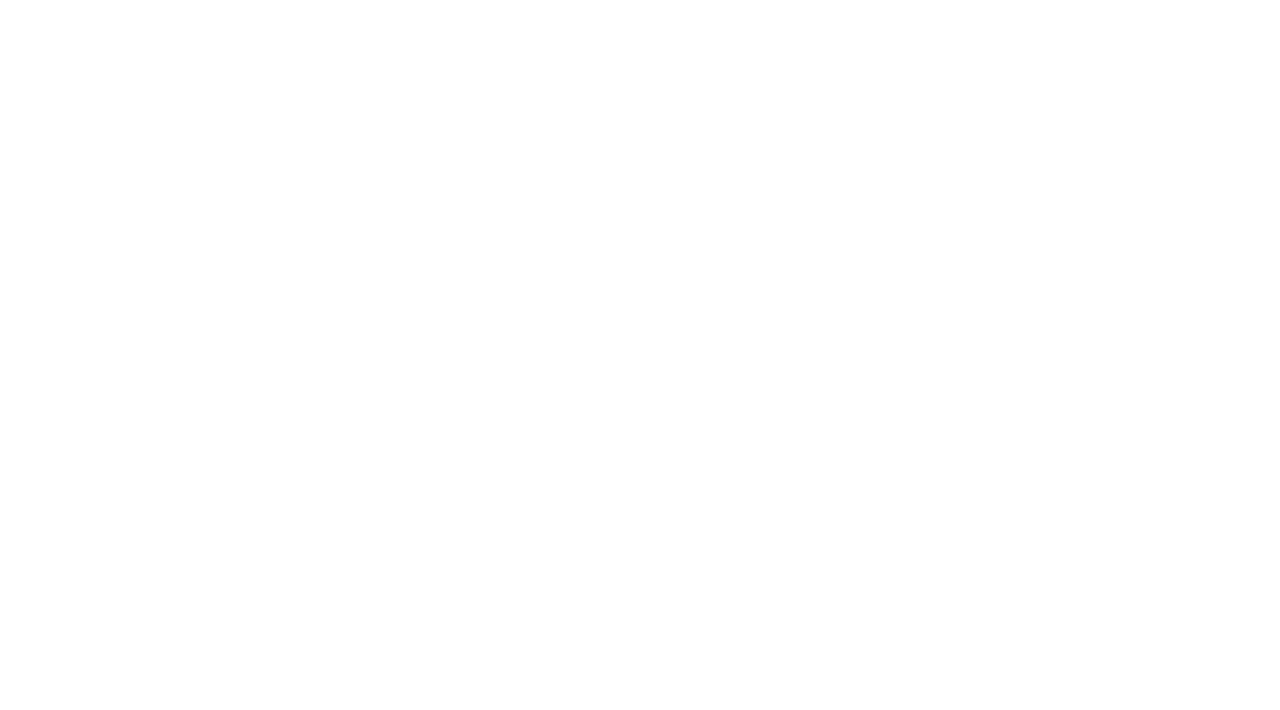
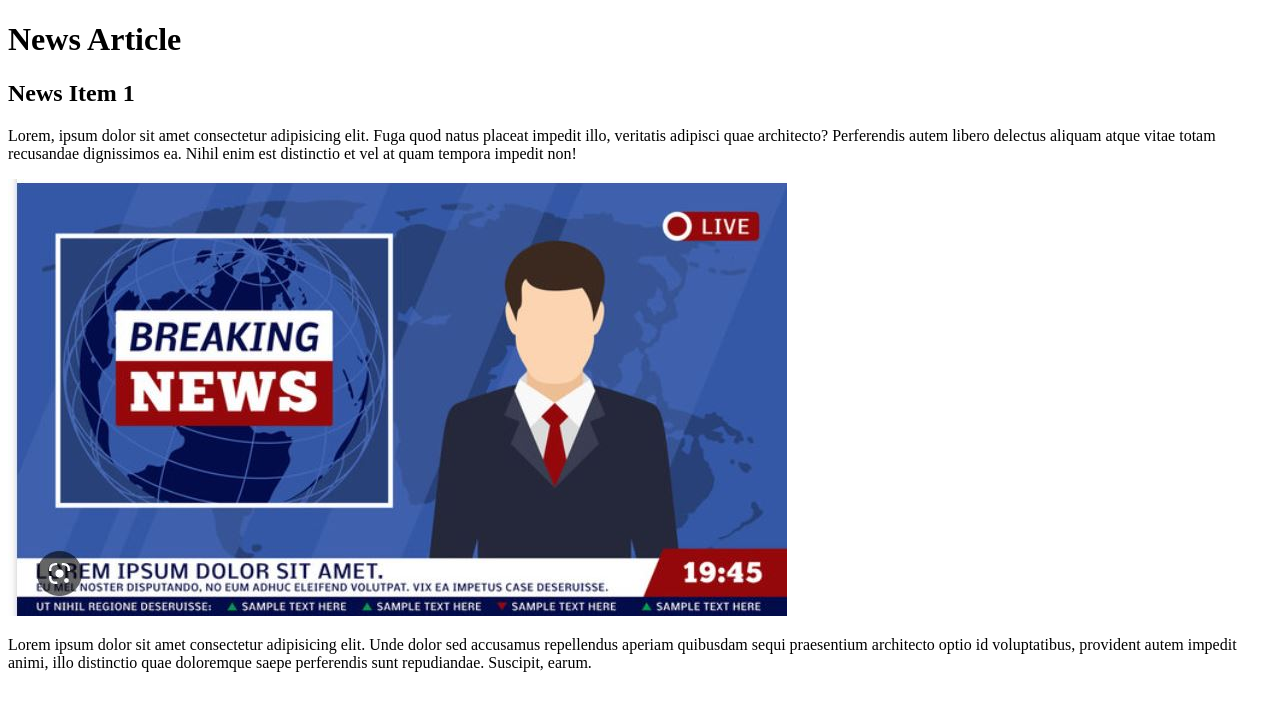
Before and after one commit to Immaq/news-article, a plain HTML site: page index.html in a window 1280 px wide. Drawn offline with Linux system fonts and the light colour scheme.

Commit message:
Add paragraphs

```diff
--- a/index.html
+++ b/index.html
@@ -4,4 +4,11 @@
         <title>Fake-News</title>
         <link rel="stylesheet" href="css/styles.css">
     </head>
+    <body>
+        <h1>News Article</h1>
+        <h2>News Item 1</h2>
+        <p>Lorem, ipsum dolor sit amet consectetur adipisicing elit. Fuga quod natus placeat impedit illo, veritatis adipisci quae architecto? Perferendis autem libero delectus aliquam atque vitae totam recusandae dignissimos ea. Nihil enim est distinctio et vel at quam tempora impedit non!</p>
+        <img src="images/news1.JPG" alt="News1">
+        <p>Lorem ipsum dolor sit amet consectetur adipisicing elit. Unde dolor sed accusamus repellendus aperiam quibusdam sequi praesentium architecto optio id voluptatibus, provident autem impedit animi, illo distinctio quae doloremque saepe perferendis sunt repudiandae. Suscipit, earum.</p>
+    </body>
 </html>
```
